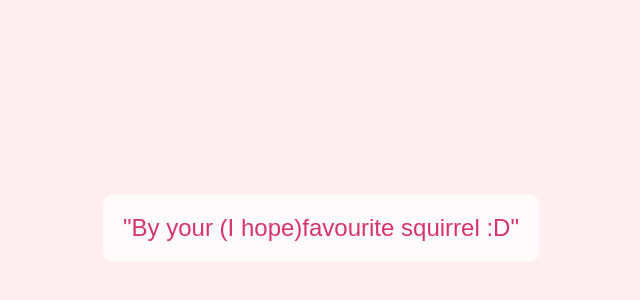
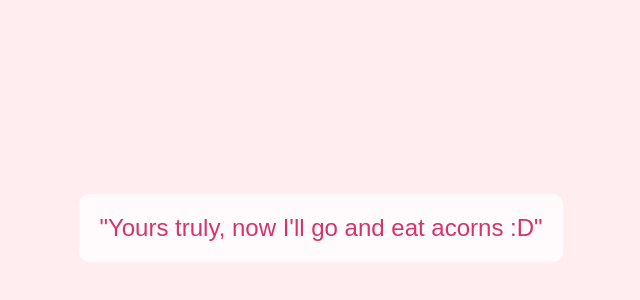
Before and after one commit to AryanAmogh10/funnies, a plain HTML site: page index.html in a window 1280 px wide. Shown: the part 6072-6372 px from the top of the page, without its empty margins (319-959 px from the left). Drawn offline with Linux system fonts and the light colour scheme.

Commit message:
Update index.html

```diff
--- a/index.html
+++ b/index.html
@@ -81,7 +81,7 @@
         <div class="text">"PS: This was a very lame attempt at a troll job so chill and rest up well, you're too amazing and France will be lucky to have you, if not remember Messi didn't like France either so maybe it's for the best."</div>
     </div>
     <div class="section">
-        <div class="text">"By your (I hope)favourite squirrel :D"</div>
+        <div class="text">"Yours truly, now I'll go and eat acorns :D"</div>
     </div>
 </body>
 </html>
```
